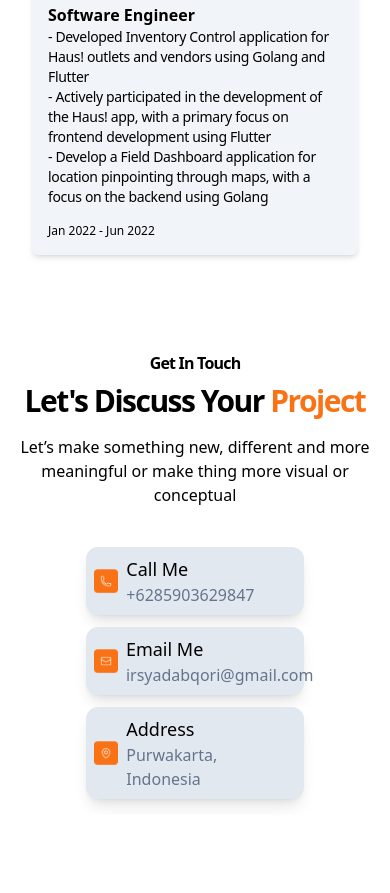
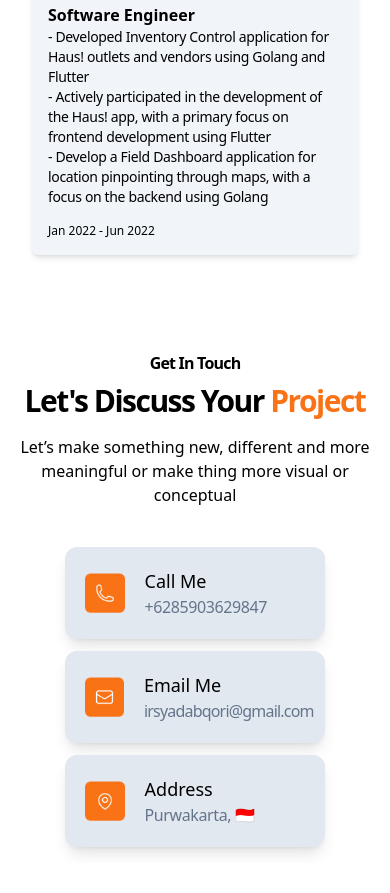
Before and after one commit to aleirsyad/my-portfolio, a website: page index.html in a window 390 px wide. Shown: the part 2885-3778 px from the top of the page. Drawn offline with nearby package versions, Linux system fonts and the light colour scheme.

Commit message:
minor fix responsive

```diff
--- a/index.html
+++ b/index.html
@@ -38,7 +38,7 @@
     </style>
   </head>
   <body>
-    <!-- Header Start -->
+    <!-- Header Section Start -->
     <header
       class="bg-transparent absolute top-0 left-0 w-full flex items-center z-10"
     >
@@ -112,7 +112,7 @@
         </div>
       </div>
     </header>
-    <!-- Header End -->
+    <!-- Header Section End -->
 
     <!-- Hero Section Start -->
     <section id="home" class="pt-10">
@@ -539,48 +539,42 @@
           </h4>
           <div class="mt-6 w-full lg:w-8/12 mb-10 mx-auto">
             <div
-              class="p-4 w-full overflow-hidden flex flex-col md:flex-row md:space-x-3 lg:flex-row lg:space-x-3 space-y-3 md:space-y-0 lg:space-y-0 items-center md:items-start lg:items-start justify-center md:justify-between lg:justify-between"
+              class="p-4 w-full overflow-hidden space-y-3 flex flex-col md:flex-row md:space-x-3 lg:flex-row lg:space-x-3 md:space-y-0 lg:space-y-0 items-center md:items-start lg:items-start justify-center md:justify-between lg:justify-between"
             >
               <div
-                class="p-2 w-2/3 lg:w-1/3 bg-slate-200 rounded-xl shadow-lg flex items-center space-x-2"
+                class="p-5 w-4/5 lg:w-1/3 bg-slate-200 rounded-xl shadow-lg flex items-center space-x-5"
               >
-                <img
-                  class="h-6 w-6 lg:w-10 lg:h-10"
-                  src="public/img/call_logo.png"
-                  alt=""
-                />
+                <img class="w-10 h-10" src="public/img/call_logo.png" alt="" />
 
                 <div>
                   <div class="text-lg font-medium text-black">Call Me</div>
-                  <p class="text-slate-500 text-md">+6285903629847</p>
+                  <p class="text-slate-500 text-md tracking-tight">
+                    +6285903629847
+                  </p>
                 </div>
               </div>
               <div
-                class="p-2 w-2/3 lg:w-1/3 bg-slate-200 rounded-xl shadow-lg flex items-center space-x-2"
+                class="p-5 w-4/5 lg:w-1/3 bg-slate-200 rounded-xl shadow-lg flex items-center space-x-5 overflow-hidden"
               >
-                <img
-                  class="h-6 w-6 lg:w-10 lg:h-10"
-                  src="public/img/email_logo.png"
-                  alt=""
-                />
+                <img class="w-10 h-10" src="public/img/email_logo.png" alt="" />
 
                 <div>
                   <div class="text-lg font-medium text-black">Email Me</div>
-                  <p class="text-slate-500 text-md">irsyadabqori@gmail.com</p>
+                  <p class="text-slate-500 text-md tracking-tighter">
+                    irsyadabqori@gmail.com
+                  </p>
                 </div>
               </div>
               <div
-                class="p-2 w-2/3 lg:w-1/3 bg-slate-200 rounded-xl shadow-lg flex items-center space-x-2"
+                class="p-5 w-4/5 lg:w-1/3 bg-slate-200 rounded-xl shadow-lg flex items-center space-x-5"
               >
-                <img
-                  class="h-6 w-6 lg:w-10 lg:h-10"
-                  src="public/img/loc_logo.png"
-                  alt=""
-                />
+                <img class="w-10 h-10" src="public/img/loc_logo.png" alt="" />
 
                 <div>
                   <div class="text-lg font-medium text-black">Address</div>
-                  <p class="text-slate-500 text-md">Purwakarta, Indonesia</p>
+                  <p class="text-slate-500 text-md tracking-tight">
+                    Purwakarta, 🇮🇩
+                  </p>
                 </div>
               </div>
             </div>
@@ -590,6 +584,11 @@
     </section>
     <!-- Form Contact Section End -->
 
+    <!-- Footer Section Start -->
+     <footer>
+
+     </footer>
+    <!-- Footer Section End -->
 
     <script src="src/js/script.js"></script>
     <script src="https://cdn.jsdelivr.net/npm/swiper@11/swiper-bundle.min.js"></script>
```
Also changed, not shown: src/output.css.
